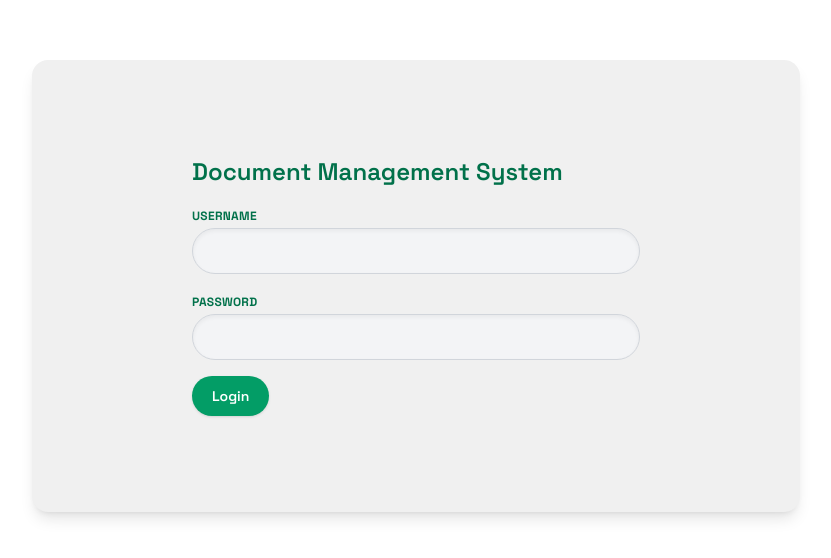
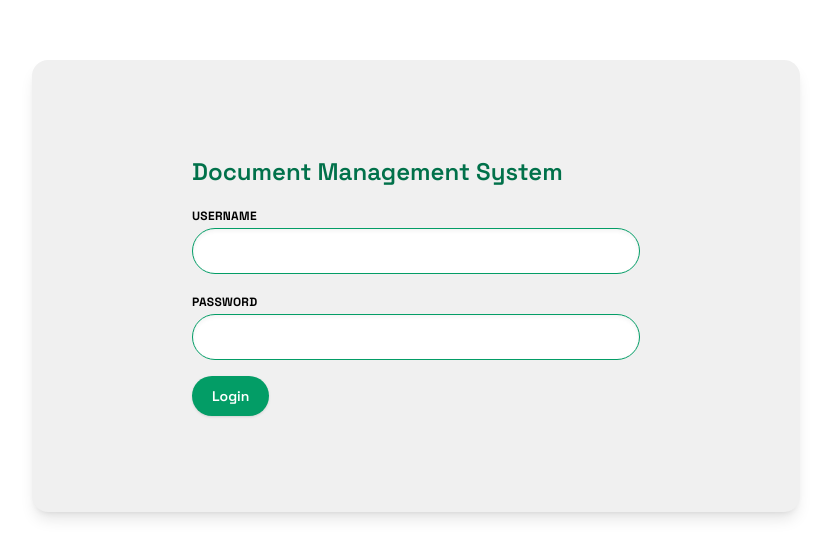
Before and after one commit to loppycorp/dms-frontend, a Next.js app: page / in a window 1280 px wide. Shown: the part 114-672 px from the top of the page, without its empty margins (224-1055 px from the left). Built offline with nearby package versions, Linux system fonts and the light colour scheme; no server answers.

Commit message:
adjust for trip request

```diff
--- a/src/app/globals.css
+++ b/src/app/globals.css
@@ -7,6 +7,7 @@
   --color-primary-dark: #01714a;
   --color-primary-light: #a2323130;
   --color-light: #ffffff;
+  --color-black: #000000;
   --color-light-lighter: #ededed;
   --color-light-dark: #f0f0f0;
   --color-light-darker: #d9d9d9;
@@ -35,14 +36,14 @@
   }
 
   .input {
-    @apply appearance-none block w-full bg-gray-100 text-primary-dark
-    border-gray-300 border
+    @apply appearance-none block w-full bg-light text-black
+    border-primary border
     rounded-3xl py-3 px-4 leading-tight focus:outline-none focus:bg-white
-    focus:border-gray-500 shadow-inner placeholder-gray-300 disabled:bg-light-darker;
+    focus:border-gray-500 shadow-inner placeholder-light disabled:bg-light-darker;
   }
 
   .label {
-    @apply block uppercase tracking-wide text-primary-dark text-xs font-bold my-1;
+    @apply block uppercase tracking-wide text-black text-xs font-bold my-1;
   }
 
   .form-title {
--- a/src/components/Elements/Table/DisplayTableData.tsx
+++ b/src/components/Elements/Table/DisplayTableData.tsx
@@ -29,22 +29,20 @@ function DisplayTableData(props: {
 
   return (
     <>
-      <ButtonItems
-        page={props.page}
-        buttons={props.page.buttons}
-        session={props.session}
-        buttonClasses="btn-primary"
-      />
-      <div className="w-full overflow-auto shadow rounded-2xl">
-        <table className="w-full text-sm text-left text-primary-dark bg-light overflow-hidden">
+      <div className="w-full overflow-auto shadow rounded-2xl my-18 ">
+        <table className="w-full text-sm text-left text-black bg-light overflow-hidden ">
           <thead className="text-xs text-primary-dark uppercase bg-light">
             <tr>
               {display_columns.map((header) => (
-                <th scope="col" className="px-6 py-4" key={header}>
+                <th
+                  scope="col"
+                  className="px-6 py-4 bg-primary text-light"
+                  key={header}
+                >
                   {header.split(".").slice(-1).toString().replaceAll("_", " ")}
                 </th>
               ))}
-              <th className="text-center">Action</th>
+              <th className="text-center bg-primary text-light">Action</th>
             </tr>
           </thead>
           <tbody>
@@ -85,6 +83,13 @@ function DisplayTableData(props: {
           </tbody>
         </table>
       </div>
+      <ButtonItems
+        className={"fixed bottom-0 right-0 px-6 py-4"}
+        page={props.page}
+        buttons={props.page.buttons}
+        session={props.session}
+        buttonClasses="btn-primary "
+      />
     </>
   );
 }
--- a/src/components/Forms/ButtonItems.tsx
+++ b/src/components/Forms/ButtonItems.tsx
@@ -20,9 +20,10 @@ function ButtonItems(props: {
   page: PageItem;
   session: Session | null;
   buttonClasses?: string | null;
+  className?: string | null;
 }) {
   return (
-    <div className="flex gap-3 mb-1 flex-wrap">
+    <div className={`flex gap-3 mb-1 flex-wrap ${props.className} `}>
       {props.buttons.map((item, index) => {
         const Component = componentMap[item.__component];
         if (!Component) {
--- a/src/components/Forms/FormItems.tsx
+++ b/src/components/Forms/FormItems.tsx
@@ -51,7 +51,7 @@ function FormItems(props: { inputItems: InputItem[]; title?: string }) {
         const parentSlug = props.title ? createSlug(props.title) : undefined;
         return (
           <div
-            className={`w-full px-3 pb-3 md:mb-0 ${
+            className={`w-full px-3 pb-3 md:mb-0  ${
               widthStyles[item.width] || ""
             }`}
             key={index}
--- a/src/components/ProfileMenu.tsx
+++ b/src/components/ProfileMenu.tsx
@@ -12,7 +12,7 @@ function ProfileMenu(props: { session: Session | null }) {
   return (
     <Menu as="div" className="relative ml-3 pointer-events-auto">
       <div>
-        <Menu.Button className="flex rounded-full text-sm bg-light-darker hover:bg-light-lighter">
+        <Menu.Button className="flex rounded-full text-sm bg-light-darker hover:bg-light-lighter ring-primary">
           <span className="sr-only">Open user menu</span>
           <UserIcon className="h-9 w-9 text-primary" />
         </Menu.Button>
@@ -26,7 +26,7 @@ function ProfileMenu(props: { session: Session | null }) {
         leaveFrom="transform opacity-100 scale-100"
         leaveTo="transform opacity-0 scale-95"
       >
-        <Menu.Items className="absolute right-0 z-10 mt-2 w-48 origin-top-right rounded-md bg-white py-1 shadow-lg ring-1 ring-black ring-opacity-5 focus:outline-none">
+        <Menu.Items className="absolute right-0 z-10 mt-2 w-48 origin-top-right rounded-md bg-white py-1 shadow-lg ring-1 ring-primary ring-opacity-5 focus:outline-none">
           <div className="px-4 py-3">
             <div className="block text-sm text-gray-900">
               <span className="capitalize">{first_name} </span>
--- a/src/lib/api.ts
+++ b/src/lib/api.ts
@@ -54,6 +54,7 @@ async function fetchFromURL(
   const data = await fetch(requestUrl, options);
   if (!data.ok) {
     // console.log(e);
+    return null;
   }
 
   return data.json();
--- a/tailwind.config.js
+++ b/tailwind.config.js
@@ -5,6 +5,7 @@ module.exports = {
     extend: {
       colors: {
         light: "var(--color-light)",
+        black: "var(--color-black)",
         primary: "var(--color-primary)",
         "primary-dark": "var(--color-primary-dark)",
         "primary-light": "var(--color-primary-light)",
```
Also changed, not shown: 1 other file (tests, documents, lock files or other folders).
